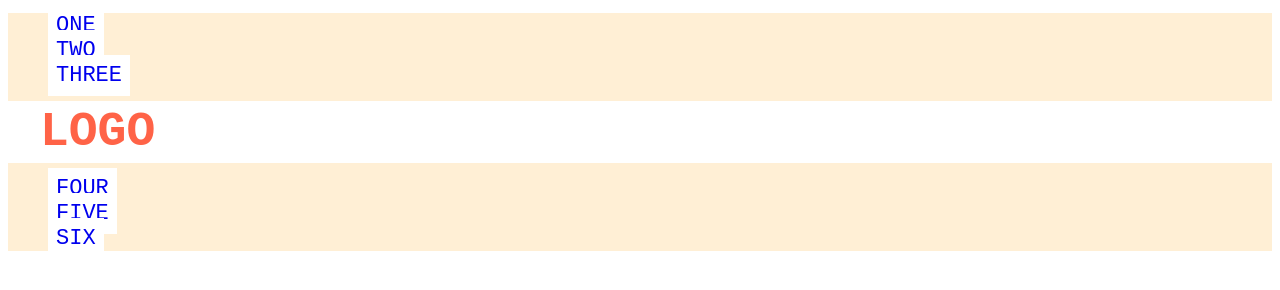
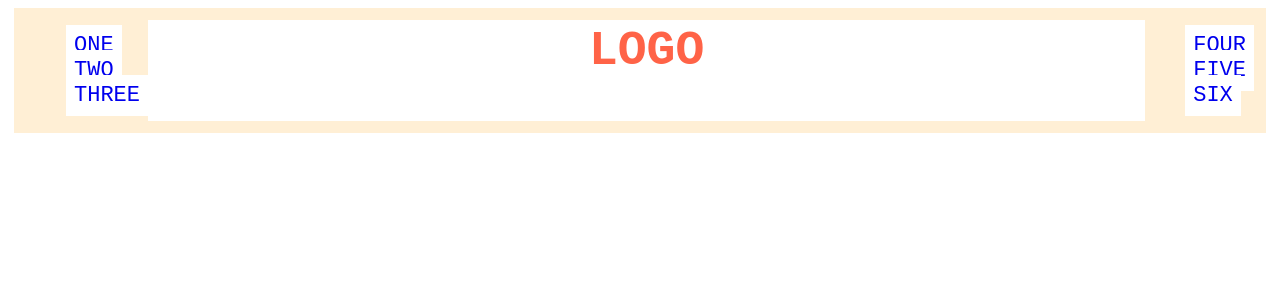
Before and after one commit to madison-4/css-exercises, a plain HTML site: page flex/02-flex-header/index.html in a window 1280 px wide. Drawn offline with Linux system fonts and the light colour scheme.

Commit message:
put the logo in the center

```diff
--- a/flex/02-flex-header/style.css
+++ b/flex/02-flex-header/style.css
@@ -1,14 +1,24 @@
-.header  {
+.header
+{
   font-family: monospace;
   background: papayawhip;
+  display: flex;
+  padding: 12px; margin: 6px;
 }
 
-.logo {
+
+.logo
+{
   font-size: 48px;
   font-weight: 900;
   color: tomato;
+  flex: auto;
   background: white;
-  padding: 4px 32px;
+  text-align:center;
+  padding: 4px 32px 4px 32px;
+  border: 6px;
+  align-items: center;
+  justify-content: center;
 }
 
 ul {
```
